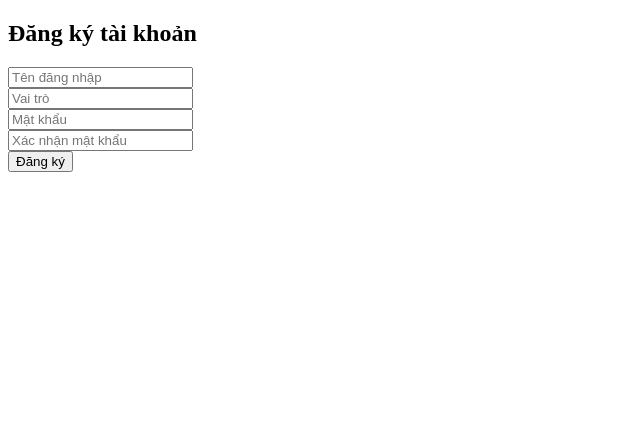
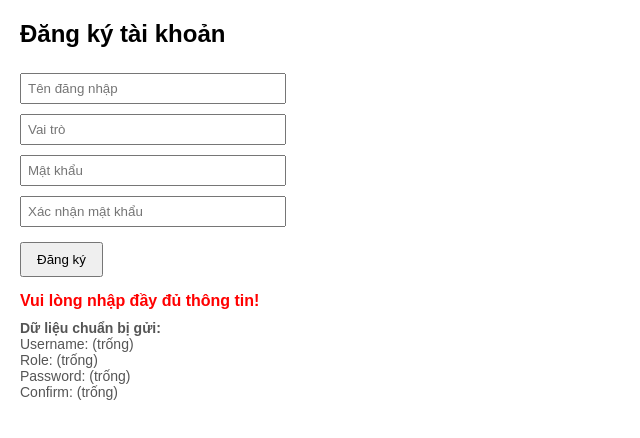
Before and after one commit to LLHNANH/QLMAYHUNEX, a plain HTML site: page index.html in a window 1280 px wide. Both pictures are taken after a click on the button "Đăng ký". Shown: the whole page, without its empty margins (0-640 px from the left). Drawn offline with Linux system fonts and the light colour scheme.

Commit message:
Update index.html

```diff
--- a/index.html
+++ b/index.html
@@ -3,25 +3,51 @@
 <head>
 <meta charset="UTF-8">
 <title>Đăng ký tài khoản</title>
+<style>
+  body { font-family: Arial; margin: 20px; }
+  input { margin: 5px 0; padding: 6px; width: 250px; }
+  button { padding: 8px 15px; margin-top: 10px; }
+  #result { margin-top: 15px; font-weight: bold; }
+  #debug { margin-top: 10px; font-size: 14px; color: #555; }
+</style>
 </head>
 <body>
 <h2>Đăng ký tài khoản</h2>
-<form id="registerForm">
+<form id="registerForm" onsubmit="return false;">
   <input type="text" id="username" placeholder="Tên đăng nhập"><br>
   <input type="text" id="role" placeholder="Vai trò"><br>
   <input type="password" id="password" placeholder="Mật khẩu"><br>
   <input type="password" id="confirm" placeholder="Xác nhận mật khẩu"><br>
   <button type="button" onclick="registerUser()">Đăng ký</button>
 </form>
+
 <div id="result"></div>
+<div id="debug"></div>
 
 <script>
 function registerUser() {
+  // Lấy dữ liệu từ form
   var username = document.getElementById('username').value.trim();
   var role = document.getElementById('role').value.trim();
   var password = document.getElementById('password').value;
   var confirm = document.getElementById('confirm').value;
 
+  // Hiển thị debug trước khi gửi
+  document.getElementById('debug').innerHTML =
+    `<b>Dữ liệu chuẩn bị gửi:</b><br>
+     Username: ${username || '(trống)'}<br>
+     Role: ${role || '(trống)'}<br>
+     Password: ${password ? '(đã nhập)' : '(trống)'}<br>
+     Confirm: ${confirm ? '(đã nhập)' : '(trống)'}<br>`;
+
+  // Kiểm tra thiếu trường trước khi gửi
+  if (!username || !role || !password || !confirm) {
+    document.getElementById('result').style.color = 'red';
+    document.getElementById('result').textContent = 'Vui lòng nhập đầy đủ thông tin!';
+    return;
+  }
+
+  // Gửi dữ liệu qua JSONP
   var script = document.createElement('script');
   script.src = 'https://script.google.com/macros/s/AKfycbyoSnUazIrzpvJYwf7WemJDBNDu8bdymas2vpXHv6zv8gAFHrpnTx6zfIRBgnCW6Y4V/exec'
     + '?username=' + encodeURIComponent(username)
```
